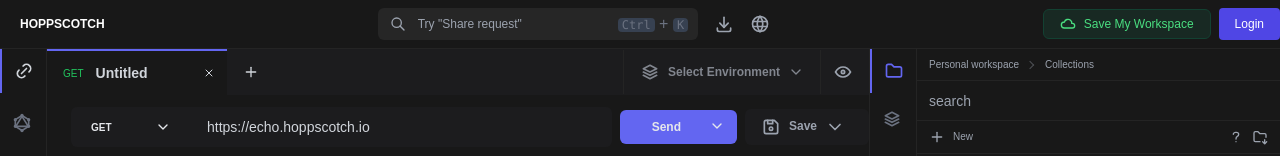
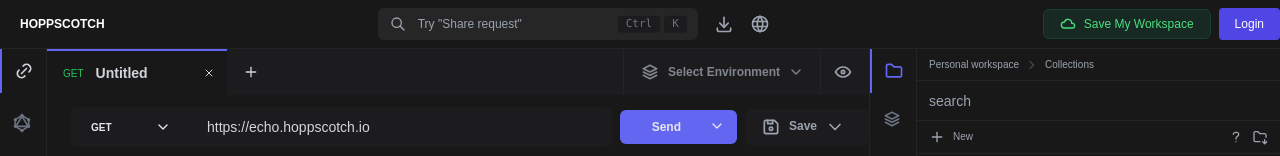
Before and after one commit to Millagoss/hoppscotch_clone, a Next.js app: page / in a window 1280 px wide. Shown: the top 156 px of the page. Built offline with nearby package versions, Linux system fonts and the light colour scheme.

Commit message:
feat: update BodyHeader and SearchBar components for improved styling, refactor RightSection contents to use named exports

```diff
--- a/app/components/BodyHeader.tsx
+++ b/app/components/BodyHeader.tsx
@@ -112,7 +112,7 @@
             value={value}
             onChange={(e) => setValue(e.currentTarget.value)}
             placeholder="Type here"
-            className="focus:border-none text-gray-300 text-sm bg-transparent w-full max-w-xs"
+            className="focus:outline-none focus:border-none text-gray-300 text-sm bg-transparent w-full max-w-xs"
           />
         </div>
         <div className="dropdown">
--- a/app/components/SearchBar.tsx
+++ b/app/components/SearchBar.tsx
@@ -18,9 +18,9 @@
             placeholder='Try "Share request"'
             className="w-full bg-[#262626] text-xs text-gray-400 rounded-md py-2 px-4 pl-10 focus:outline-none"
           />
-          <div className="absolute top-[16px] left-3/4 transform -translate-y-1/2 text-gray-500">
-            <kbd className="text-xs bg-gray-700 px-1 rounded">Ctrl</kbd> +{" "}
-            <kbd className="text-xs bg-gray-700 px-1 rounded">K</kbd>
+          <div className="absolute top-[16px] left-3/4 transform -translate-y-1/2 gap-1 flex text-gray-500">
+            <kbd className="text-[11px] bg-foreground px-2 rounded">Ctrl</kbd>
+            <kbd className="text-[11px] bg-foreground px-2 rounded">K</kbd>
           </div>
         </div>
         <IconDownload className="size-5 cursor-pointer text-gray-400" />
--- a/app/components/right-section/Wrapper.tsx
+++ b/app/components/right-section/Wrapper.tsx
@@ -11,9 +11,9 @@
 import { RightSectionSidebar } from "./Sidebar";
 import { Folder } from "./contents/Folder";
 import { Stacks } from "./contents/Stacks";
-import TimeLine from "./contents/TimeLine";
-import Share from "./contents/Share";
-import CodeEditor from "./contents/CodeEditor";
+import { TimeLine } from "./contents/TimeLine";
+import { Share } from "./contents/Share";
+import { CodeEditor } from "./contents/CodeEditor";
 
 const getBodyContent = (activeTab: string) => {
   switch (activeTab) {
--- a/app/components/right-section/contents/CodeEditor.tsx
+++ b/app/components/right-section/contents/CodeEditor.tsx
@@ -1,7 +1,5 @@
 import React from "react";
 
-const CodeEditor = () => {
+export const CodeEditor = () => {
   return <div>CodeEditor</div>;
 };
-
-export default CodeEditor;
--- a/app/components/right-section/contents/Share.tsx
+++ b/app/components/right-section/contents/Share.tsx
@@ -1,7 +1,5 @@
 import React from "react";
 
-const Share = () => {
+export const Share = () => {
   return <div>Share</div>;
 };
-
-export default Share;
--- a/app/components/right-section/contents/TimeLine.tsx
+++ b/app/components/right-section/contents/TimeLine.tsx
@@ -1,7 +1,31 @@
+import {
+  IconFolderDown,
+  IconPlus,
+  IconQuestionMark,
+} from "@tabler/icons-react";
 import React from "react";
 
-const TimeLine = () => {
-  return <div>TimeLine</div>;
+export const TimeLine = () => {
+  return (
+    <div className="w-full">
+      <div className="breadcrumbs border-b border-border px-3 text-gray-400 text-[10px]">
+        <ul>
+          <li>
+            <p>Personal workspace</p>
+          </li>
+          <li>
+            <p>Collections</p>
+          </li>
+        </ul>
+      </div>
+
+      <input
+        className="h-10 border-b border-border focus:outline-none bg-transparent w-full px-3 text-gray-400 text-sm"
+        type="text"
+        name=""
+        placeholder="search"
+        id=""
+      />
+    </div>
+  );
 };
-
-export default TimeLine;
```
